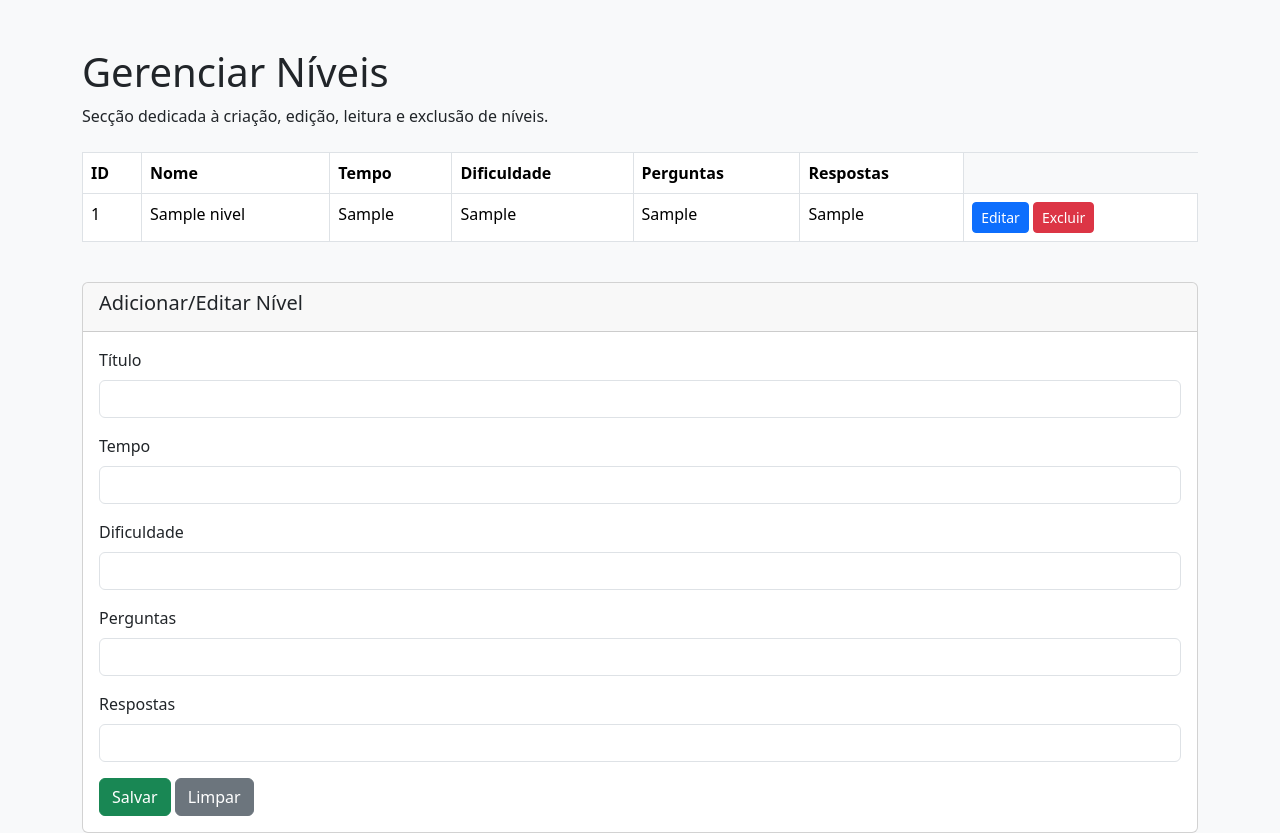
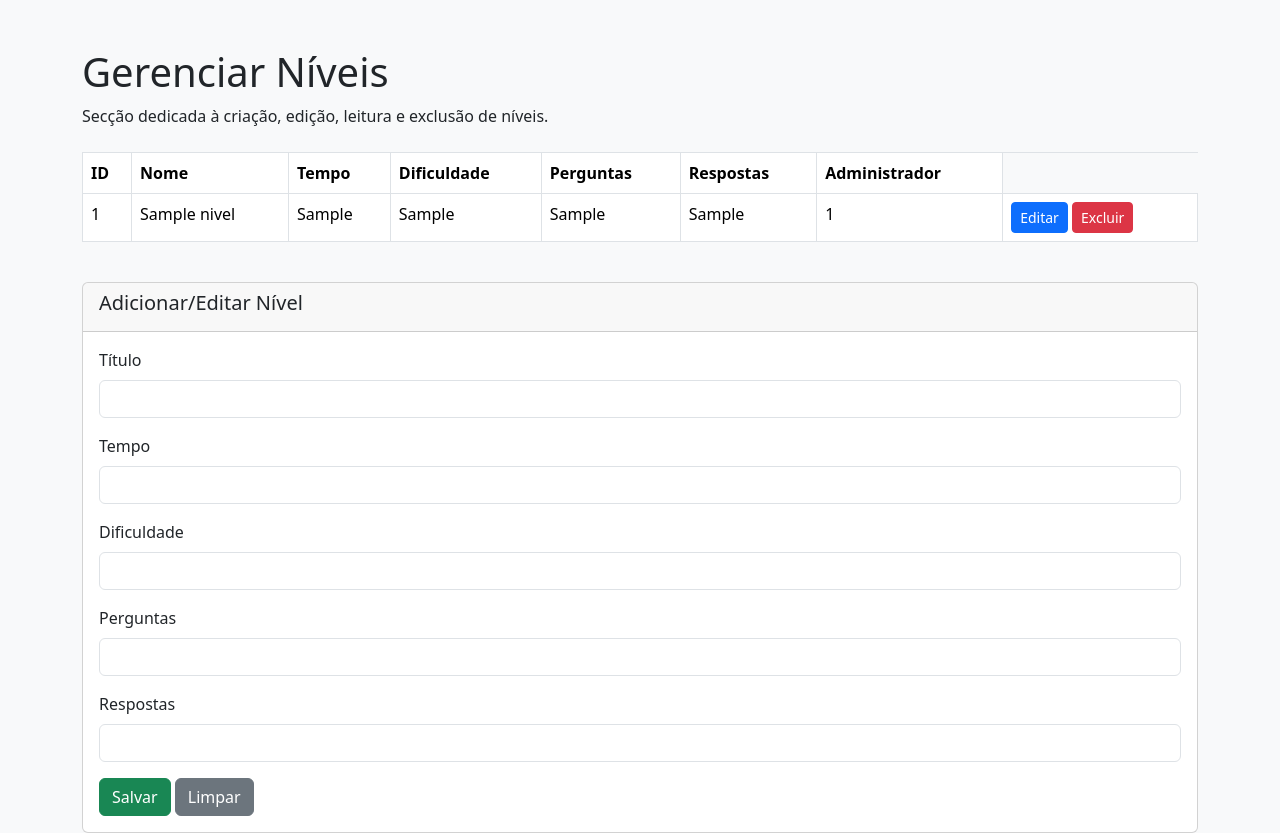
Before and after one commit to MachadoEduardo/bytesquad, a PHP site: page /gerenciarNivel.php in a window 1280 px wide. Shown: the part 82-915 px from the top of the page. Run offline with PHP 8.4, Linux system fonts and the light colour scheme; tables that the repository leaves empty or names only in its code hold one stand-in row (values such as "Sample post").

Commit message:
Update em nivel.class, adicionarNivelSubmit e gerenciarNivel

```diff
--- a/adicionarNivelSubmit.php
+++ b/adicionarNivelSubmit.php
@@ -1,5 +1,6 @@
 <?php
 include 'assets/classes/niveis.class.php';
+session_start(); // Inicia a sessão para capturar o id_administrador
 $nivel = new Niveis();
 
 if (!empty($_POST['levelName'])) {
--- a/assets/classes/niveis.class.php
+++ b/assets/classes/niveis.class.php
@@ -24,11 +24,21 @@ class Niveis {
     }
 
     public function adicionar($nome_nivel, $tempo_nivel, $dificuldade, $questoes, $respostas) {
+        // Inicia a sessão para capturar o id_administrador
+        session_start();
+
+        // Captura o id_administrador da sessão
+        if (!isset($_SESSION['id_administrador'])) {
+            return 'ERRO: Administrador não logado.';
+        }
+
+        $id_administrador = $_SESSION['id_administrador'];
+
         if (!$this->existeNivel($nome_nivel)) { // Verifica se o nivel não existe
             try {
                 $sql = $this->con->conectar()->prepare(
-                    "INSERT INTO nivel (nome_nivel, tempo_nivel, dificuldade, perguntas, respostas)
-                     VALUES (:nome, :tempo, :dificuldade, :perguntas, :respostas)"
+                    "INSERT INTO nivel (nome_nivel, tempo_nivel, dificuldade, perguntas, respostas, id_administrador)
+                     VALUES (:nome, :tempo, :dificuldade, :perguntas, :respostas, :id_administrador)"
                 );
 
                 $sql->bindParam(':nome', $nome_nivel, PDO::PARAM_STR);
@@ -36,6 +46,7 @@ class Niveis {
                 $sql->bindParam(':dificuldade', $dificuldade, PDO::PARAM_STR);
                 $sql->bindParam(':perguntas', $questoes, PDO::PARAM_STR);
                 $sql->bindParam(':respostas', $respostas, PDO::PARAM_STR);
+                $sql->bindParam(':id_administrador', $id_administrador, PDO::PARAM_INT); // Adiciona o id_administrador automaticamente
 
                 $sql->execute(); // Executa a consulta
                 return true; // Retorna verdadeiro se a inserção for bem-sucedida
@@ -43,7 +54,7 @@ class Niveis {
                 return 'ERRO: ' . $ex->getMessage();
             }
         } else {
-            return false; // Retorna falso se o email já existir
+            return false; // Retorna falso se o nivel já existir
         }
     }
 
--- a/gerenciarNivel.php
+++ b/gerenciarNivel.php
@@ -21,6 +21,7 @@ $nivel = new Niveis();
                      <th>Dificuldade</th>
                      <th>Perguntas</th>
                      <th>Respostas</th>
+                     <th>Administrador</th>
                 </tr>
             </thead>
             <tbody>
@@ -37,6 +38,7 @@ $nivel = new Niveis();
                     <td><?php echo $item['dificuldade']?></td>
                     <td><?php echo $item['questoes']?></td>
                     <td><?php echo $item['respostas']?></td>
+                    <td><?php echo $item['id_administrador']?></td>
                     <td>
                         <a href="#" class="btn btn-sm btn-primary">Editar</a>
                         <a href="#" class="btn btn-sm btn-danger">Excluir</a>
```
